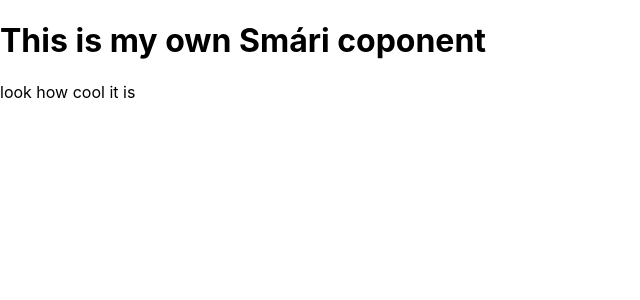
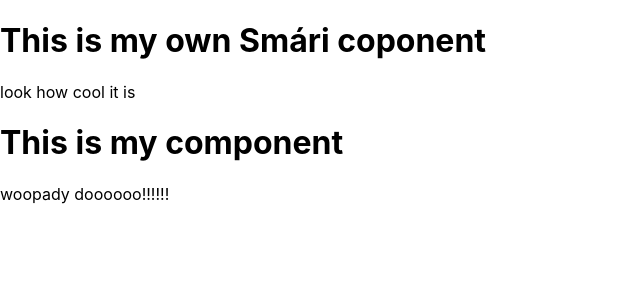
Before and after one commit to vefthroun-2020/branches, a React (Create React App) app: page / in a window 1280 px wide. Shown: the top 300 px of the page, without its empty margins (0-640 px from the left). Built offline with nearby package versions, Linux system fonts and the light colour scheme.

Commit message:
added the component to App

```diff
--- a/src/App.js
+++ b/src/App.js
@@ -5,6 +5,7 @@ function App() {
   return (
     <div>
       <Smari />
+      <Shishir />
     </div>
   );
 }
```
Also changed, not shown: 1 other file (tests, documents, lock files or other folders).
